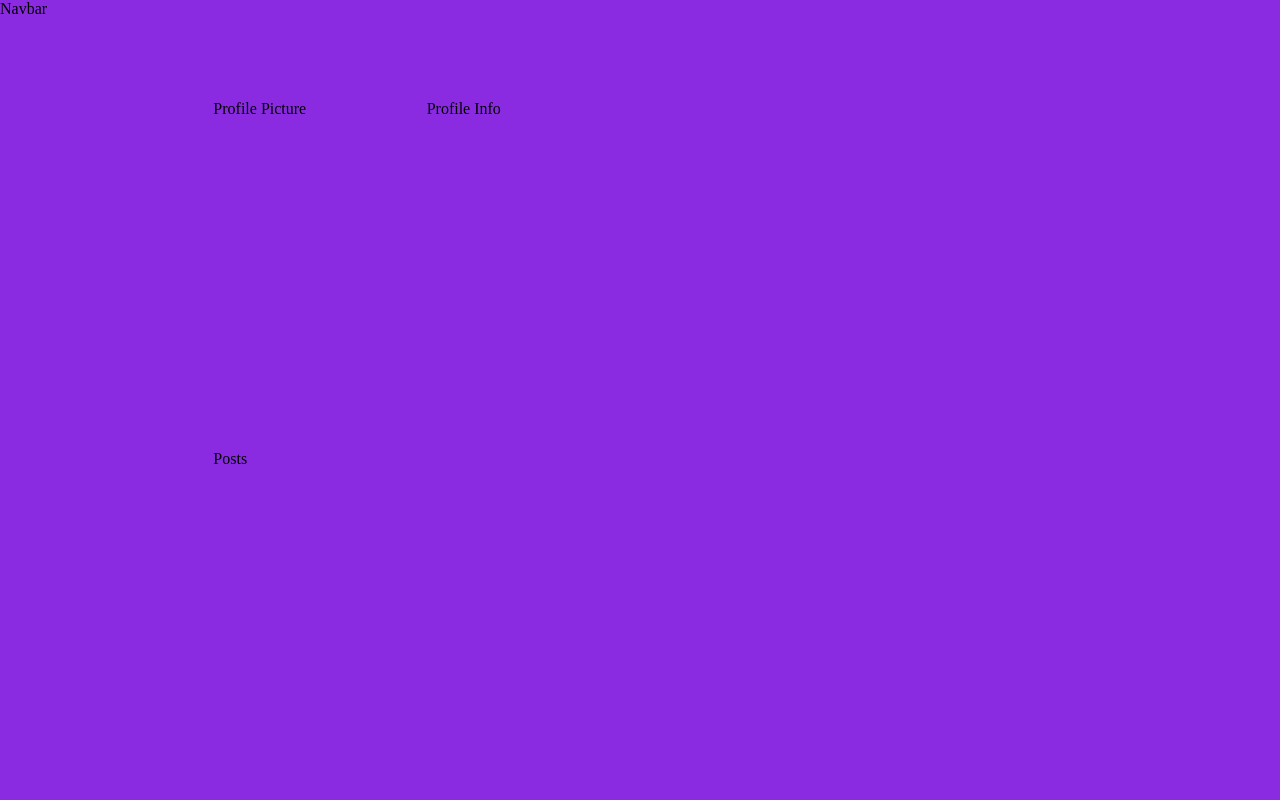
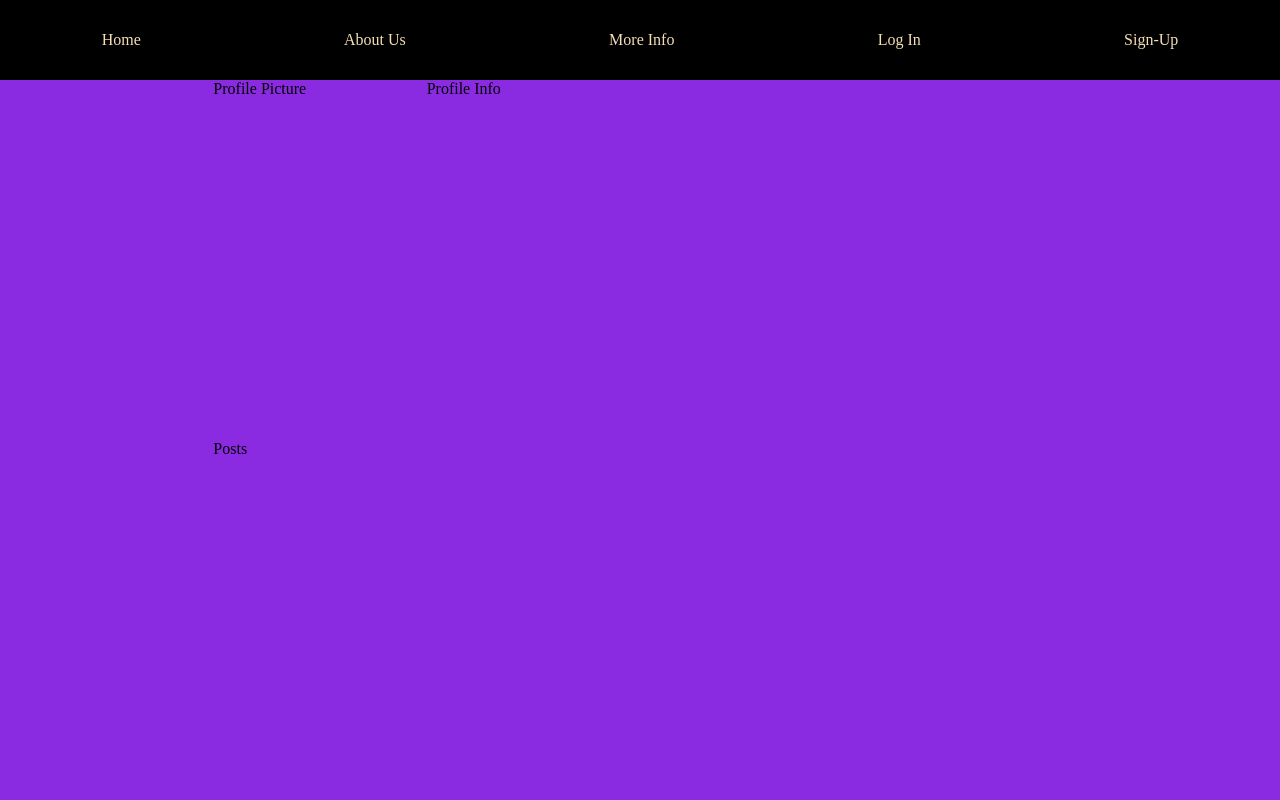
Before and after one commit to Talohs/Kekambas-Triumphant-Spork, a plain HTML site: page index.html in a window 1280 px wide. Drawn offline with Linux system fonts and the light colour scheme.

Commit message:
Added nav bar links

```diff
--- a/css/main.css
+++ b/css/main.css
@@ -4,10 +4,10 @@ body {
 }
 
 .container{
-    height: 100vh;
+    min-height: 100vh;
     display: grid;
     grid-template-columns: 1fr 1fr 1fr 1fr 1fr 1fr;
-    grid-template-rows: 100px repeat(2, 1fr);
+    grid-template-rows: 10vh repeat(2, 1fr);
     grid-template-areas:
     "navbar navbar navbar navbar navbar navbar"
     ". prof-pic prof-info prof-info prof-info ."
@@ -20,6 +20,18 @@ body {
 
 .navbar{
     grid-area: navbar;
+    background-color: black;
+    display: flex;
+    flex-direction: row;
+    justify-content: space-around;
+    align-items: center;
+    position: sticky;
+    top: 0px;
+}
+
+.navbar a{
+    color: wheat;
+    text-decoration: none;
 }
 
 .prof-info{
--- a/index.html
+++ b/index.html
@@ -9,10 +9,17 @@
 </head>
 <body>
     <div class="container">
-        <div class="Navbar">Navbar</div>
+        <div class="navbar">
+            <a href="#">Home</a>
+            <a href="#">About Us</a>
+            <a href="#">More Info</a>
+            <a href="#">Log In</a>
+            <a href="#">Sign-Up</a>
+        </div>
         <div class="prof-info">Profile Info</div>
         <div class="prof-pic">Profile Picture</div>
         <div class="posts">Posts</div>
+
     </div>
 </body>
 </html>
```
